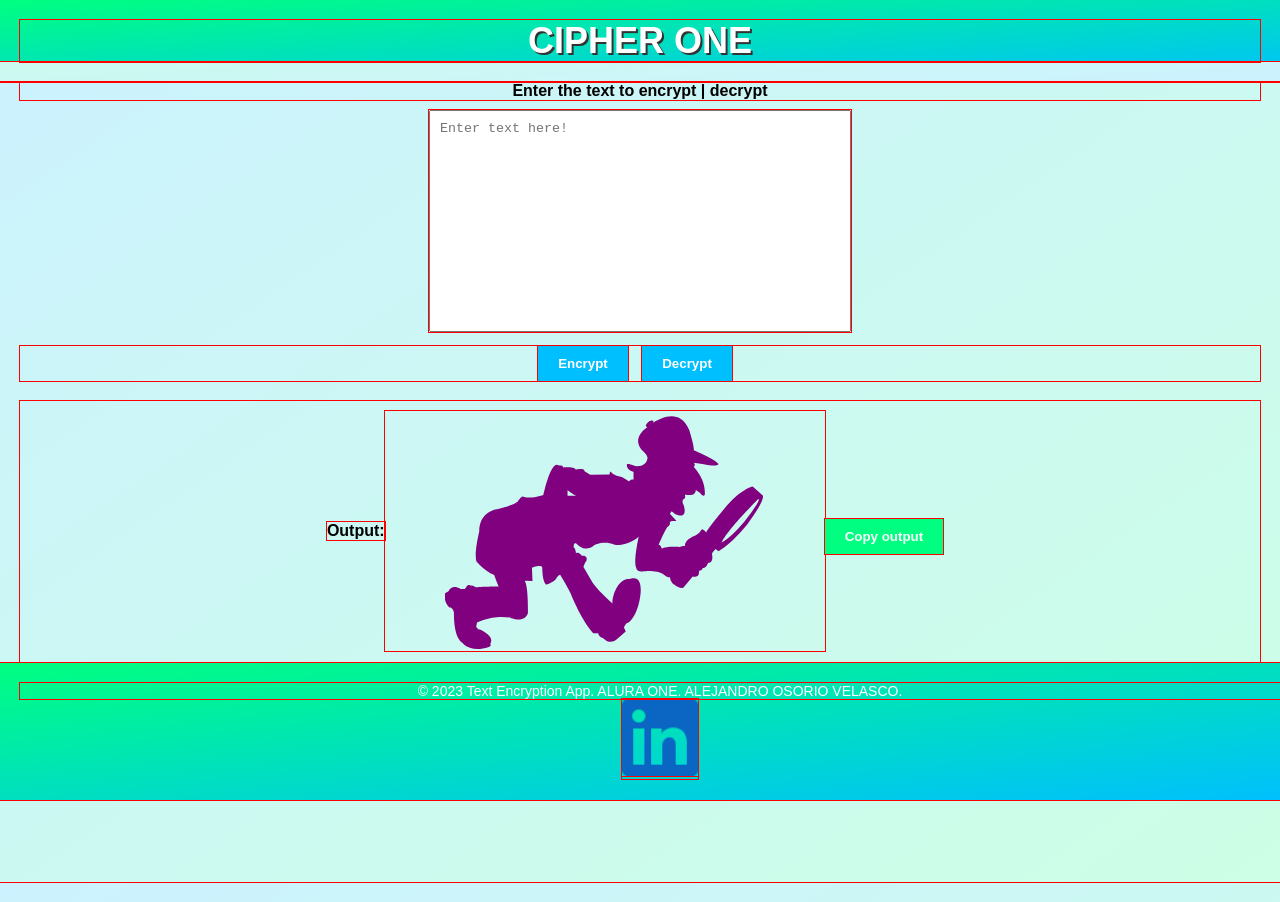
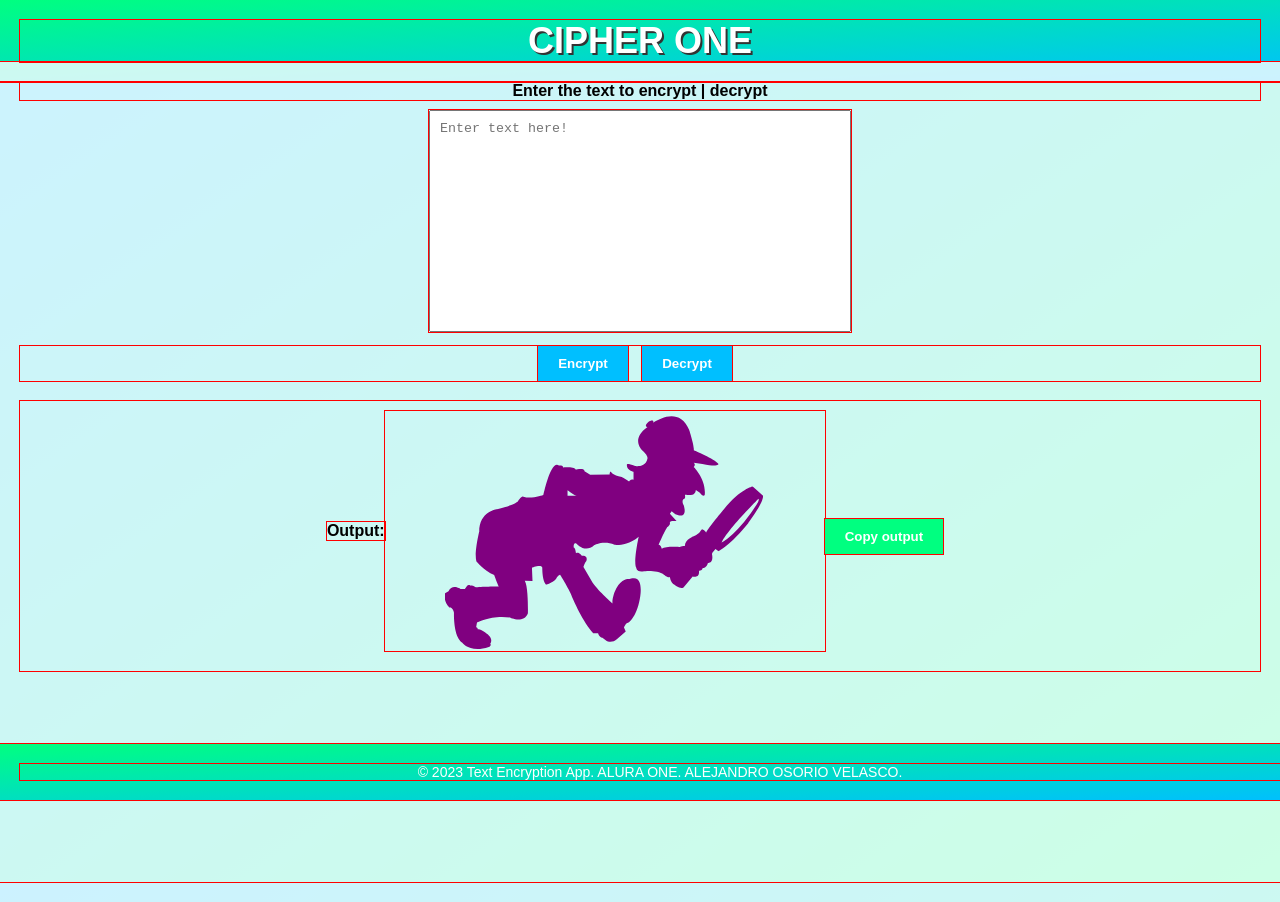
Before and after one commit to Magiskandev/cipher-one, a plain HTML site: page index.html in a window 1280 px wide. Drawn offline with Linux system fonts and the light colour scheme.

```diff
--- a/index.html
+++ b/index.html
@@ -29,7 +29,7 @@
 
     <footer>
         <p>&copy; 2023 Text Encryption App. ALURA ONE. ALEJANDRO OSORIO VELASCO.</p>
-        <a href="https://linkedin.com/in/alejandro-osorio-velasco"><img src=".\resources\images\ln-icon.png" alt="linkedin icon" class="ln-icon"></a>
+        <!-- <a href="https://linkedin.com/in/alejandro-osorio-velasco"><img src=".\resources\images\ln-icon.png" alt="linkedin icon" class="ln-icon"></a> -->
     </footer>
     <script src=".\resources\scripts\script.js"></script>
 </body>
```
